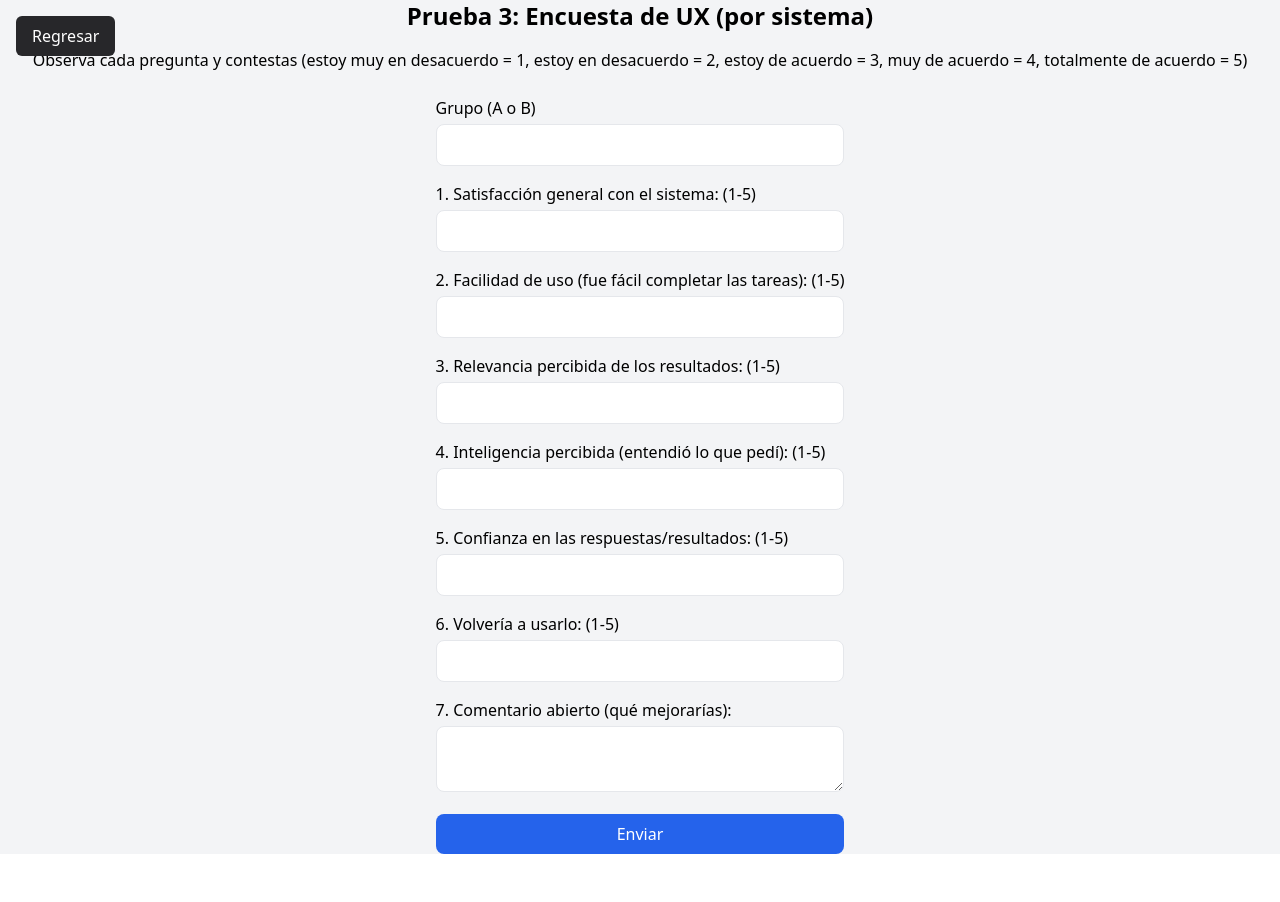
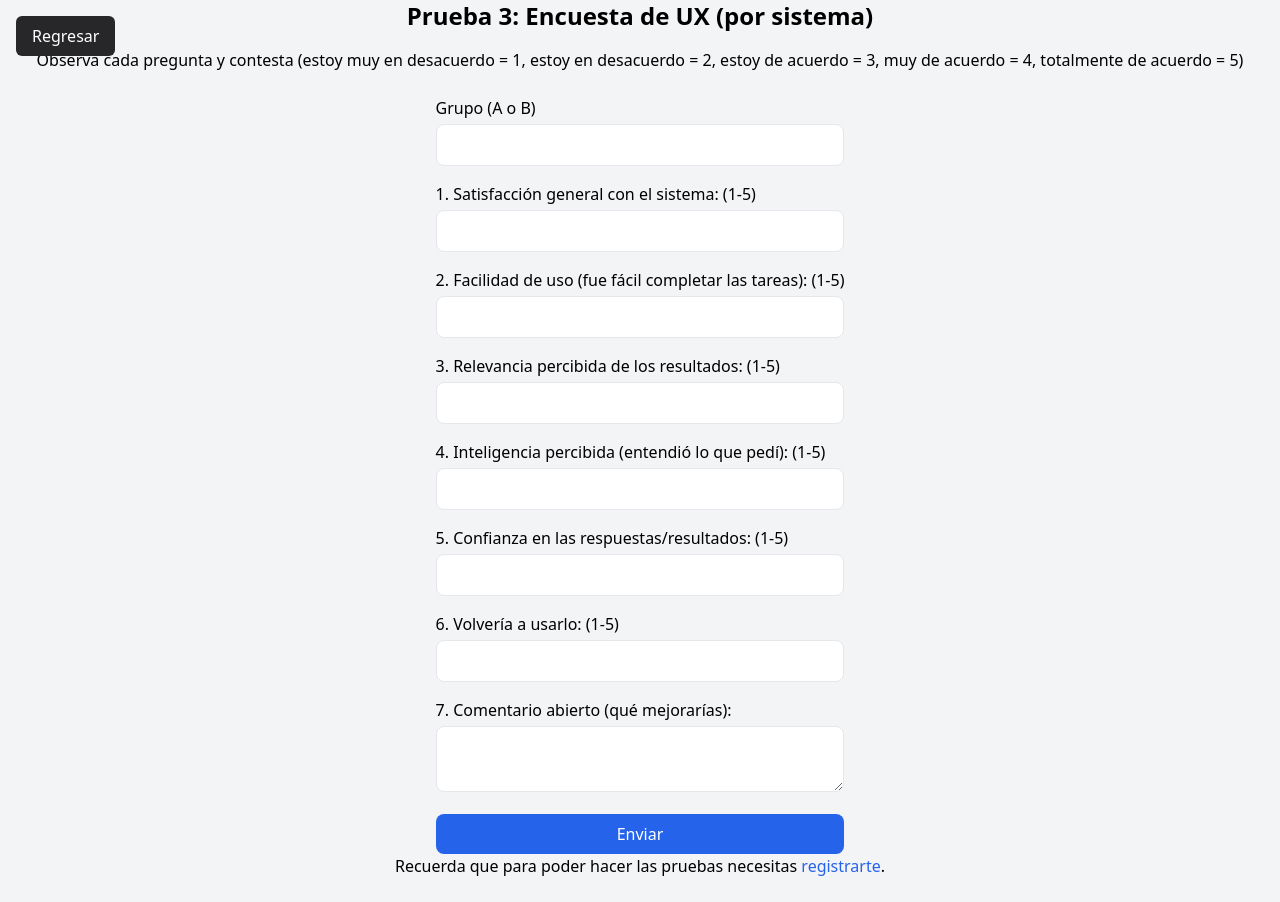
Before and after one commit to cesar3318123/ecommerce_web, a React (Create React App) app: page /prueba3 in a window 1280 px wide. Before the commit the page ends 854 px from the top, so only its background shows below. Built offline with nearby package versions, Linux system fonts and the light colour scheme.

Commit message:
Mis nuevos cambios

```diff
--- a/src/information.jsx
+++ b/src/information.jsx
@@ -1,6 +1,7 @@
 //Importamos React y el hook useState
 import React, { useState } from "react";
 import { useNavigate } from "react-router-dom";
+import { Link } from "react-router-dom"; // Importamos Link para navegación
 
 //Declaramos el componente llamado Information
 function Information() {
@@ -74,6 +75,7 @@ function Information() {
 
       const data = await response.json();
       if (response.ok) {
+        setMessage(data.mensaje || "Registro creado");
         alert("Encuesta enviada con éxito");
         setFormData({
           satisfaccion: "",
@@ -107,7 +109,7 @@ function Information() {
                 </button>
             </div>
         <h2 className="text-2xl font-bold mb-4 text-center">Prueba 3: Encuesta de UX (por sistema) </h2>
-        <p className="text-center mb-6">Observa cada pregunta y contestas (estoy muy en desacuerdo = 1, estoy en desacuerdo = 2, estoy de acuerdo = 3, muy de acuerdo = 4, totalmente de acuerdo = 5)</p>
+        <p className="text-center mb-6">Observa cada pregunta y contesta (estoy muy en desacuerdo = 1, estoy en desacuerdo = 2, estoy de acuerdo = 3, muy de acuerdo = 4, totalmente de acuerdo = 5)</p>
 
     <form onSubmit={handleSubmit} className="space-y-4">
 
@@ -239,6 +241,13 @@ function Information() {
       )}
     </form>
 
+      <p className="text-center mb-6">
+        Recuerda que para poder hacer las pruebas necesitas{" "}
+        <Link to="/reg" className="text-blue-600 hover:underline">
+         registrarte
+       </Link>.
+      </p>
+
 
         </div>
     )
--- a/src/instructions.jsx
+++ b/src/instructions.jsx
@@ -1,6 +1,7 @@
 //Importamos React y el hook useState
 import React, { useState } from "react";
 import { useNavigate } from "react-router-dom";
+import { Link } from "react-router-dom"; // Importamos Link para navegación
 
 //Declaramos el componente llamado Instruction
 function Instruction() {
@@ -80,6 +81,8 @@ const [formData, setFormData] = useState({
       setMessage(result.message || "Datos enviados");
 
       if (res.ok) {
+        setMessage(result.mensaje || "Registro creado");
+        alert("Encuesta enviada con éxito");
         setFormData({
           busqueda1: "",
           busqueda2: "",
@@ -154,6 +157,14 @@ const [formData, setFormData] = useState({
         <p className="mt-4 text-center font-medium text-green-600">{message}</p>
       )}
 
+      <p className="text-center mb-6">
+        Recuerda que para poder hacer las pruebas necesitas{" "}
+        <Link to="/reg" className="text-blue-600 hover:underline">
+         registrarte
+       </Link>.
+      </p>
+
+
 
         </div>
     )
--- a/src/survey.jsx
+++ b/src/survey.jsx
@@ -1,5 +1,6 @@
 //Importamos React y el hook useState
 import React, { useState } from "react";
+import { Link } from "react-router-dom"; // Importamos Link para navegación
 
 
 //Declaramos el componente llamado Survey
@@ -82,6 +83,7 @@ function Survey() {
       setMessage(result.mensaje || "Registro creado");
 
       if (res.ok) {
+        alert("Encuesta enviada con éxito");
         setFormData({
           grupo: "",
           num_tarea: "",
@@ -244,6 +246,14 @@ function Survey() {
         </button>
 
         {message && <p className="mt-2 text-center text-green-600 font-medium">{message}</p>}
+
+
+      <p className="text-center mb-6">
+        Recuerda que para poder hacer las pruebas necesitas{" "}
+        <Link to="/reg" className="text-blue-600 hover:underline">
+         registrarte
+       </Link>.
+      </p>
       </form>
 
   </div>
```
